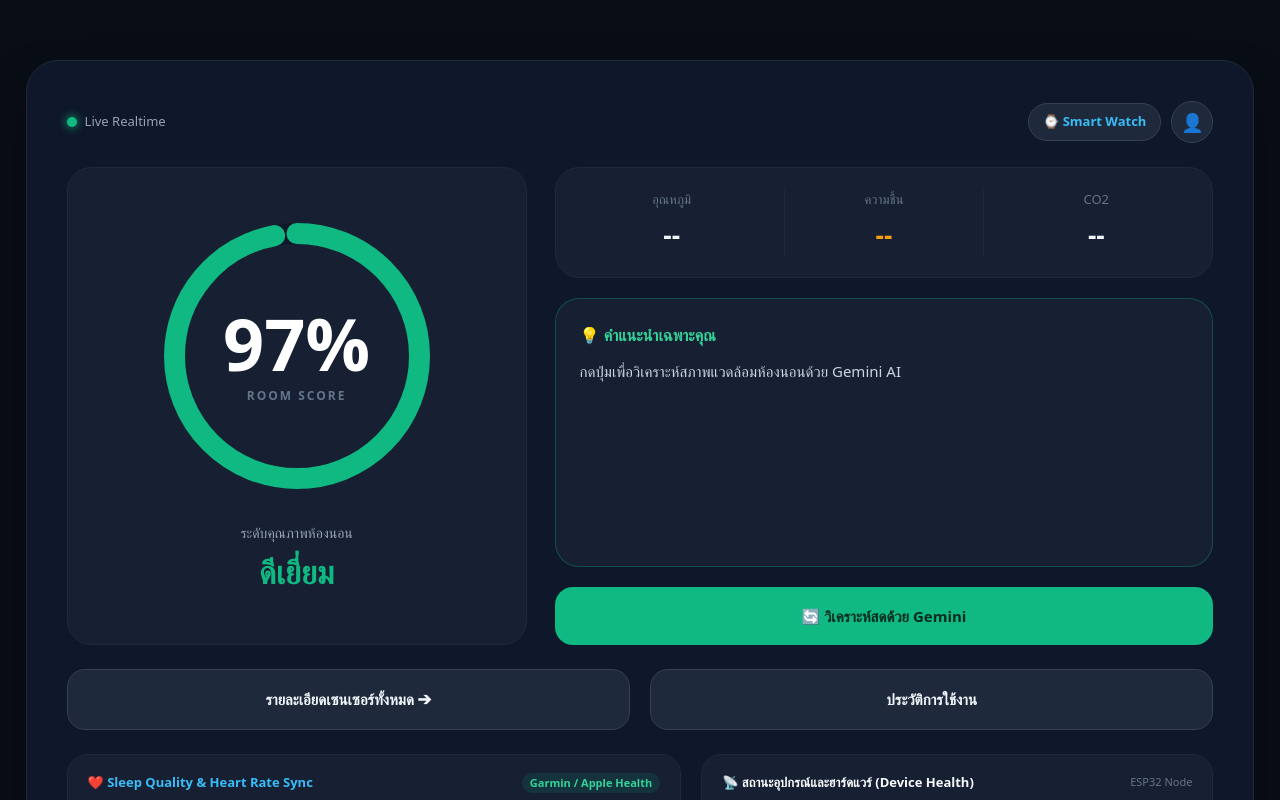
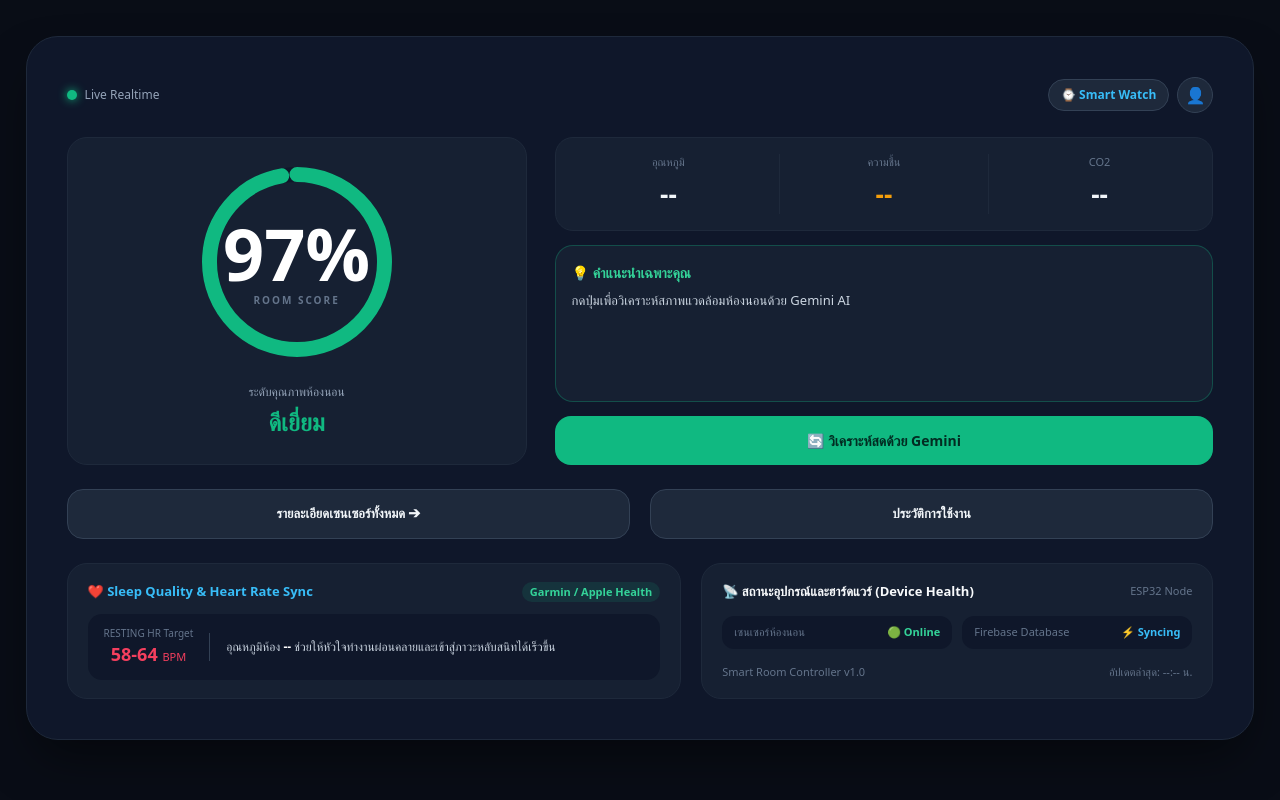
Before and after one commit to paradisesui/comflyyy, a Next.js app: page / in a window 1280 px wide. Shown: the top 800 px of the page. Built offline with nearby package versions, Linux system fonts and the light colour scheme; no server answers; the database is empty.

Commit message:
edit main page

```diff
--- a/app/page.tsx
+++ b/app/page.tsx
@@ -118,48 +118,47 @@ export default function Home() {
       display: 'flex',
       justifyContent: 'center',
       alignItems: 'flex-start',
-      padding: '40px 16px'
+      padding: '16px 12px'
     }}>
       <style jsx>{`
         .dashboard-container {
           width: 100%;
           max-width: 1600px;
           background-color: #0f172a;
-          border-radius: 28px;
+          border-radius: 24px;
           border: 1px solid #1e293b;
-          padding: 24px;
+          padding: 16px;
           box-shadow: 0 25px 50px -12px rgba(0, 0, 0, 0.5);
           display: flex;
           flex-direction: column;
-          gap: 20px;
+          gap: 14px;
         }
 
         .dashboard-grid {
           display: grid;
           grid-template-columns: 1fr;
-          gap: 20px;
+          gap: 14px;
         }
 
         .nav-links-grid {
           display: grid;
           grid-template-columns: 1fr;
-          gap: 16px;
+          gap: 10px;
         }
 
+        /* บนมือถือให้ซ่อน Widget ล่างสุดเพื่อไม่ให้ยาวแน่นเกินไป */
         .footer-widgets-grid {
-          display: grid;
-          grid-template-columns: 1fr;
-          gap: 16px;
+          display: none;
         }
 
         .sensor-val {
-          font-size: 18px;
+          font-size: 17px;
           font-weight: 700;
           white-space: nowrap;
         }
 
         .score-num {
-          font-size: 56px;
+          font-size: 48px;
           font-weight: 800;
           line-height: 1;
           color: #fff;
@@ -182,7 +181,9 @@ export default function Home() {
             grid-template-columns: 1fr 1fr;
             gap: 20px;
           }
+          /* แสดง Widget ล่างสุดเฉพาะบนคอมพิวเตอร์ */
           .footer-widgets-grid {
+            display: grid;
             grid-template-columns: 1.2fr 1fr;
             gap: 20px;
           }
@@ -207,23 +208,23 @@ export default function Home() {
               backgroundColor: loading ? '#f59e0b' : '#10b981',
               boxShadow: loading ? '0 0 10px #f59e0b' : '0 0 10px #10b981'
             }}></span>
-            <span style={{ fontSize: '13px', color: '#94a3b8', fontWeight: 500 }}>
+            <span style={{ fontSize: '12px', color: '#94a3b8', fontWeight: 500 }}>
               {loading ? 'กำลังเชื่อมต่อ...' : 'Live Realtime'}
             </span>
           </div>
 
           {/* Header Quick Menu */}
-          <div style={{ display: 'flex', alignItems: 'center', gap: '10px' }}>
+          <div style={{ display: 'flex', alignItems: 'center', gap: '8px' }}>
             <Link href="/persona" style={{
-              padding: '8px 14px',
-              borderRadius: '20px',
+              padding: '6px 12px',
+              borderRadius: '16px',
               backgroundColor: '#1e293b',
               color: '#38bdf8',
               display: 'flex',
               alignItems: 'center',
-              gap: '6px',
+              gap: '4px',
               textDecoration: 'none',
-              fontSize: '13px',
+              fontSize: '12px',
               fontWeight: '600',
               border: '1px solid #334155'
             }}>
@@ -231,8 +232,8 @@ export default function Home() {
             </Link>
 
             <Link href="/account" style={{
-              width: '42px',
-              height: '42px',
+              width: '36px',
+              height: '36px',
               borderRadius: '50%',
               backgroundColor: '#1e293b',
               color: '#f8fafc',
@@ -240,7 +241,7 @@ export default function Home() {
               alignItems: 'center',
               justifyContent: 'center',
               textDecoration: 'none',
-              fontSize: '18px',
+              fontSize: '16px',
               border: '1px solid #334155'
             }}>
               👤
@@ -253,17 +254,17 @@ export default function Home() {
           {/* Left Column: Room Score Circular Chart */}
           <section style={{
             backgroundColor: '#162032',
-            borderRadius: '24px',
-            padding: '48px 24px',
+            borderRadius: '20px',
+            padding: '24px 16px',
             border: '1px solid #1e293b',
             display: 'flex',
             flexDirection: 'column',
             alignItems: 'center',
             justifyContent: 'center',
-            gap: '24px'
+            gap: '16px'
           }}>
-            <div style={{ position: 'relative', width: '280px', height: '280px', display: 'flex', alignItems: 'center', justifyContent: 'center' }}>
-              <svg transform="rotate(-90)" width="280" height="280" viewBox="0 0 160 160">
+            <div style={{ position: 'relative', width: '200px', height: '200px', display: 'flex', alignItems: 'center', justifyContent: 'center' }}>
+              <svg transform="rotate(-90)" width="200" height="200" viewBox="0 0 160 160">
                 <circle cx="80" cy="80" r="70" stroke="#0f172a" strokeWidth="12" fill="transparent" />
                 <circle
                   cx="80" cy="80" r="70"
@@ -278,44 +279,44 @@ export default function Home() {
               </svg>
               <div style={{ position: 'absolute', display: 'flex', flexDirection: 'column', alignItems: 'center' }}>
                 <span className="score-num">{score}%</span>
-                <span style={{ fontSize: '12px', color: '#64748b', letterSpacing: '2px', marginTop: '8px', fontWeight: '600' }}>ROOM SCORE</span>
+                <span style={{ fontSize: '10px', color: '#64748b', letterSpacing: '2px', marginTop: '4px', fontWeight: '600' }}>ROOM SCORE</span>
               </div>
             </div>
 
             <div style={{ textAlign: 'center' }}>
-              <span style={{ fontSize: '14px', color: '#94a3b8' }}>ระดับคุณภาพห้องนอน</span>
-              <h2 style={{ fontSize: '32px', color: statusColor, fontWeight: '700', margin: '4px 0 0 0' }}>
+              <span style={{ fontSize: '12px', color: '#94a3b8' }}>ระดับคุณภาพห้องนอน</span>
+              <h2 style={{ fontSize: '24px', color: statusColor, fontWeight: '700', margin: '2px 0 0 0' }}>
                 {score >= 80 ? 'ดีเยี่ยม' : score >= 60 ? 'ปานกลาง' : 'ควรปรับปรุง'}
               </h2>
             </div>
           </section>
 
           {/* Right Column: Key Sensors & AI Recommendation */}
-          <div style={{ display: 'flex', flexDirection: 'column', gap: '20px', justifyContent: 'space-between' }}>
+          <div style={{ display: 'flex', flexDirection: 'column', gap: '14px', justifyContent: 'space-between' }}>
             {/* Primary Sensors Card */}
             <div style={{
               display: 'grid',
               gridTemplateColumns: '1fr 1fr 1fr',
-              gap: '12px',
+              gap: '6px',
               backgroundColor: '#162032',
-              padding: '22px 16px',
-              borderRadius: '24px',
+              padding: '16px 8px',
+              borderRadius: '18px',
               border: '1px solid #1e293b'
             }}>
               <div style={{ textAlign: 'center' }}>
-                <span style={{ fontSize: '13px', color: '#64748b', display: 'block', marginBottom: '6px' }}>อุณหภูมิ</span>
+                <span style={{ fontSize: '11px', color: '#64748b', display: 'block', marginBottom: '4px' }}>อุณหภูมิ</span>
                 <span className="sensor-val" style={{ color: (sensor?.temperature ?? 0) > 25 ? '#f59e0b' : '#f1f5f9' }}>
                   {sensor ? `${sensor.temperature?.toFixed(1)}°C` : '--'}
                 </span>
               </div>
               <div style={{ textAlign: 'center', borderLeft: '1px solid #1e293b', borderRight: '1px solid #1e293b' }}>
-                <span style={{ fontSize: '13px', color: '#64748b', display: 'block', marginBottom: '6px' }}>ความชื้น</span>
+                <span style={{ fontSize: '11px', color: '#64748b', display: 'block', marginBottom: '4px' }}>ความชื้น</span>
                 <span className="sensor-val" style={{ color: (sensor?.humidity ?? 0) > 60 || (sensor?.humidity ?? 0) < 40 ? '#f59e0b' : '#f1f5f9' }}>
                   {sensor ? `${sensor.humidity?.toFixed(0)}%` : '--'}
                 </span>
               </div>
               <div style={{ textAlign: 'center' }}>
-                <span style={{ fontSize: '13px', color: '#64748b', display: 'block', marginBottom: '6px' }}>CO2</span>
+                <span style={{ fontSize: '11px', color: '#64748b', display: 'block', marginBottom: '4px' }}>CO2</span>
                 <span className="sensor-val" style={{ color: (sensor?.co2 ?? 0) > 800 ? '#f59e0b' : '#f1f5f9' }}>
                   {sensor ? `${sensor.co2} ppm` : '--'}
                 </span>
@@ -325,31 +326,30 @@ export default function Home() {
             {/* AI Recommendation Box */}
             <div style={{
               backgroundColor: '#162032',
-              padding: '24px',
-              borderRadius: '24px',
+              padding: '16px',
+              borderRadius: '18px',
               border: '1px solid rgba(16, 185, 129, 0.3)',
               display: 'flex',
               flexDirection: 'column',
-              gap: '12px',
-              flexGrow: 1,
-              minHeight: '160px'
+              gap: '8px',
+              flexGrow: 1
             }}>
               <p style={{
-                fontSize: '16px',
+                fontSize: '14px',
                 fontWeight: '700',
                 color: '#34d399',
                 margin: 0,
                 display: 'flex',
                 alignItems: 'center',
-                gap: '8px'
+                gap: '6px'
               }}>
                 💡 คำแนะนำเฉพาะคุณ
               </p>
               <p style={{
-                fontSize: '15px',
+                fontSize: '13px',
                 color: aiLoading ? '#64748b' : '#cbd5e1',
                 margin: 0,
-                lineHeight: '1.6'
+                lineHeight: '1.5'
               }}>
                 {aiAnalysis}
               </p>
@@ -361,13 +361,13 @@ export default function Home() {
               disabled={aiLoading || !sensor || cooldown > 0}
               style={{
                 width: '100%',
-                padding: '18px',
+                padding: '14px',
                 backgroundColor: cooldown > 0 ? '#334155' : '#10b981',
                 color: cooldown > 0 ? '#94a3b8' : '#022c22',
                 border: 'none',
-                borderRadius: '18px',
+                borderRadius: '16px',
                 fontWeight: '700',
-                fontSize: '15px',
+                fontSize: '14px',
                 cursor: (aiLoading || cooldown > 0) ? 'not-allowed' : 'pointer',
                 opacity: aiLoading ? 0.7 : 1,
                 display: 'flex',
@@ -390,11 +390,11 @@ export default function Home() {
           <Link href="/sensors" style={{
             backgroundColor: '#1e293b',
             color: '#f1f5f9',
-            padding: '18px',
-            borderRadius: '18px',
+            padding: '14px',
+            borderRadius: '16px',
             textAlign: 'center',
             fontWeight: '600',
-            fontSize: '15px',
+            fontSize: '13px',
             textDecoration: 'none',
             border: '1px solid #334155'
           }}>
@@ -403,11 +403,11 @@ export default function Home() {
           <Link href="/history" style={{
             backgroundColor: '#1e293b',
             color: '#f1f5f9',
-            padding: '18px',
-            borderRadius: '18px',
+            padding: '14px',
+            borderRadius: '16px',
             textAlign: 'center',
             fontWeight: '600',
-            fontSize: '15px',
+            fontSize: '13px',
             textDecoration: 'none',
             border: '1px solid #334155'
           }}>
@@ -415,9 +415,8 @@ export default function Home() {
           </Link>
         </footer>
 
-        {/* [SELECTED] Sleep Quality & Hardware Status Widgets */}
+        {/* Widgets เพิ่มเติม (จะแสดงผลเฉพาะบน Desktop เท่านั้น บนมือถือจะซ่อนอัตโนมัติ) */}
         <div className="footer-widgets-grid">
-          {/* Widget 1: Sleep Quality Index & Heart Rate Sync Summary */}
           <div style={{
             backgroundColor: '#162032',
             padding: '18px 20px',
@@ -449,7 +448,6 @@ export default function Home() {
             </div>
           </div>
 
-          {/* Widget 2: Hardware Status Board (บอร์ดควบคุมสถานะฮาร์ดแวร์) */}
           <div style={{
             backgroundColor: '#162032',
             padding: '18px 20px',
```
